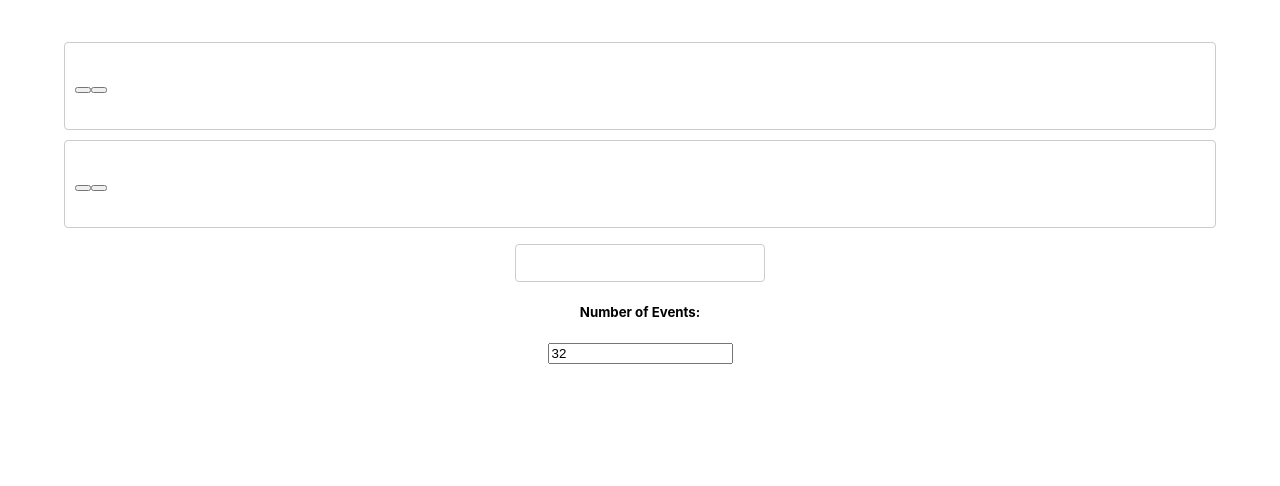
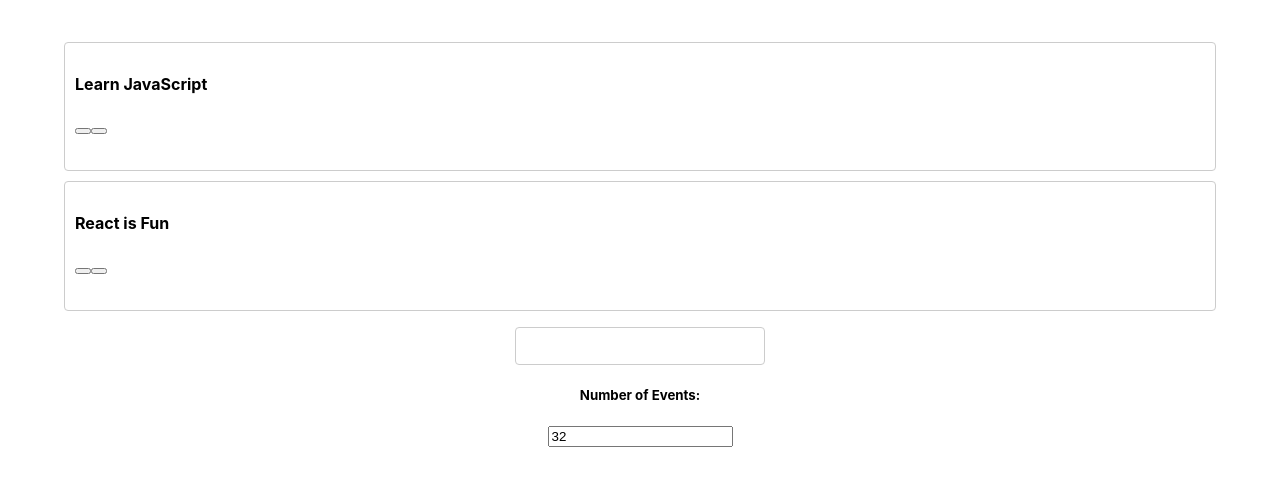
Before and after one commit to BriWins/meet-app, a React (Create React App) app: page / in a window 1280 px wide. Shown: the top 486 px of the page. Built offline with nearby package versions, Linux system fonts and the light colour scheme.

Commit message:
added event prop

```diff
--- a/src/Event.js
+++ b/src/Event.js
@@ -2,6 +2,7 @@
 import React, { Component } from "react";
 
 class Event extends Component {
+
 
   state = {
     collapsed: true
@@ -17,9 +18,11 @@ class Event extends Component {
 
   render() {
 
+    const { event } = this.props;
+
     return (
     <div className="event">
-      <h4 className="title"></h4>
+      <h4 className="title">{event.summary}</h4>
       <p className="start-time"></p>
       <p className="location"></p>
       <p className="summary"></p>
```
